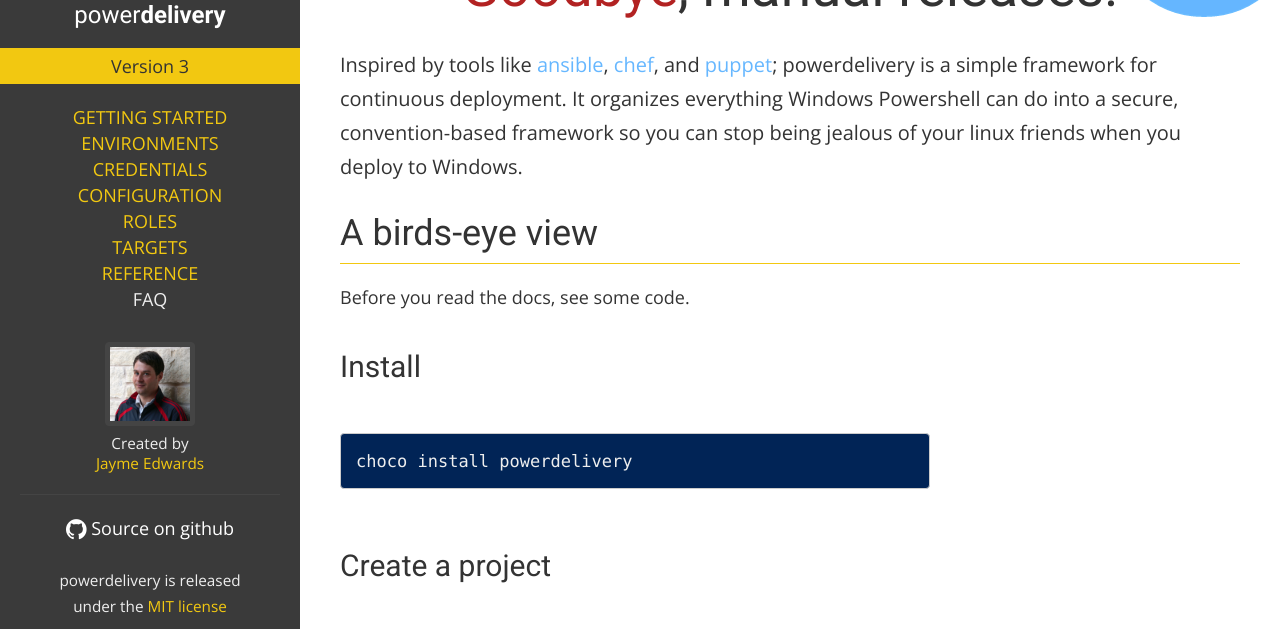
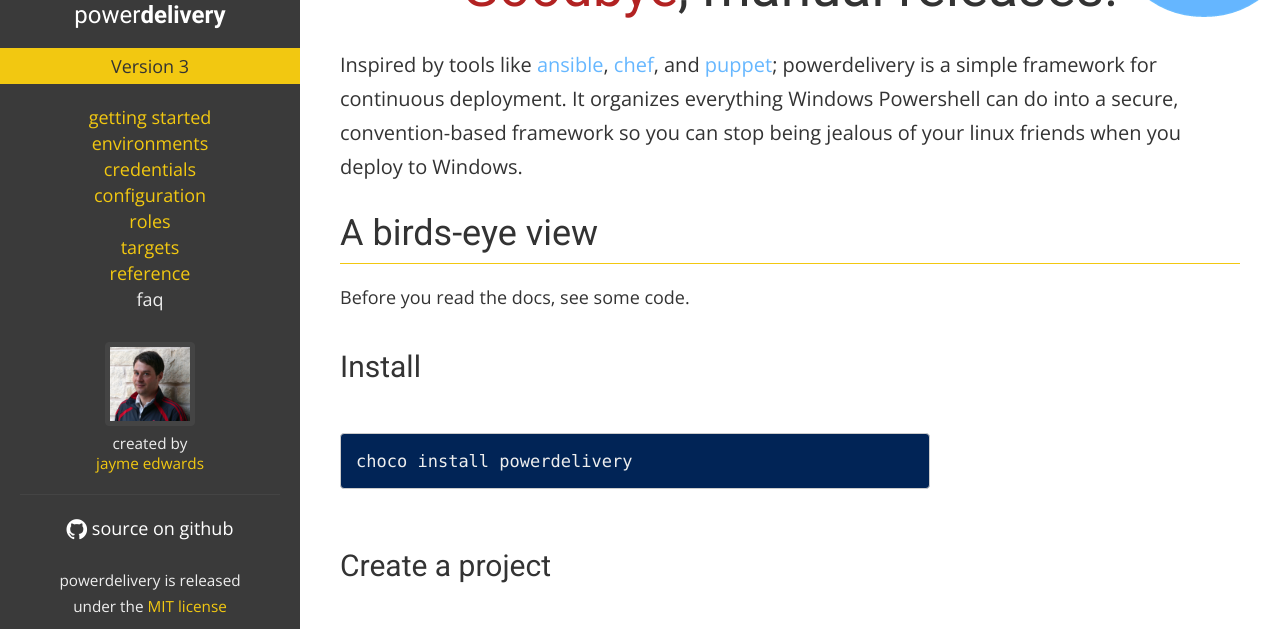
Before and after one commit to eavonius/powerdelivery, a Jekyll site: the page built from index.markdown, in a window 1280 px wide. Shown: the part 168-797 px from the top of the page. Built offline with Jekyll 4.4.1, drawn with Linux system fonts in a browser that asks for light colours; nearby versions of some CDN libraries.

Commit message:
Yes, it does look better lowercase :P

```diff
--- a/_layouts/page.html
+++ b/_layouts/page.html
@@ -48,13 +48,13 @@
               <img src="img/jayme.png" class="thumbnail" />
             </center>
             <div class="small" style="margin-top: -12px; line-height: 1.3">
-              Created by<br /><a href="http://www.jaymeedwards.com" target="_blank">Jayme Edwards</a>
+              created by<br /><a href="http://www.jaymeedwards.com" target="_blank">jayme edwards</a>
             </div>
           </div>
           <hr class="sidebar-sep" />
           <a href="http://github.com/eavonius/powerdelivery" target="_blank" style="color: #fff">
             <i class="fa fa-lg fa-github"></i>
-            Source on github
+            source on github
           </a>
           <div class="small"><br />powerdelivery is released<br/>under the <a href="http://www.opensource.org/licenses/MIT">MIT license</a></div>
         </div>
--- a/stylesheets/site.css
+++ b/stylesheets/site.css
@@ -155,7 +155,7 @@ h1 {
 
 #sidebar ul li {
 	list-style-type: none;
-	text-transform: uppercase;
+	text-transform: lowercase;
 	margin-left: 0px;
 	padding-left: 0px;
 }
```
